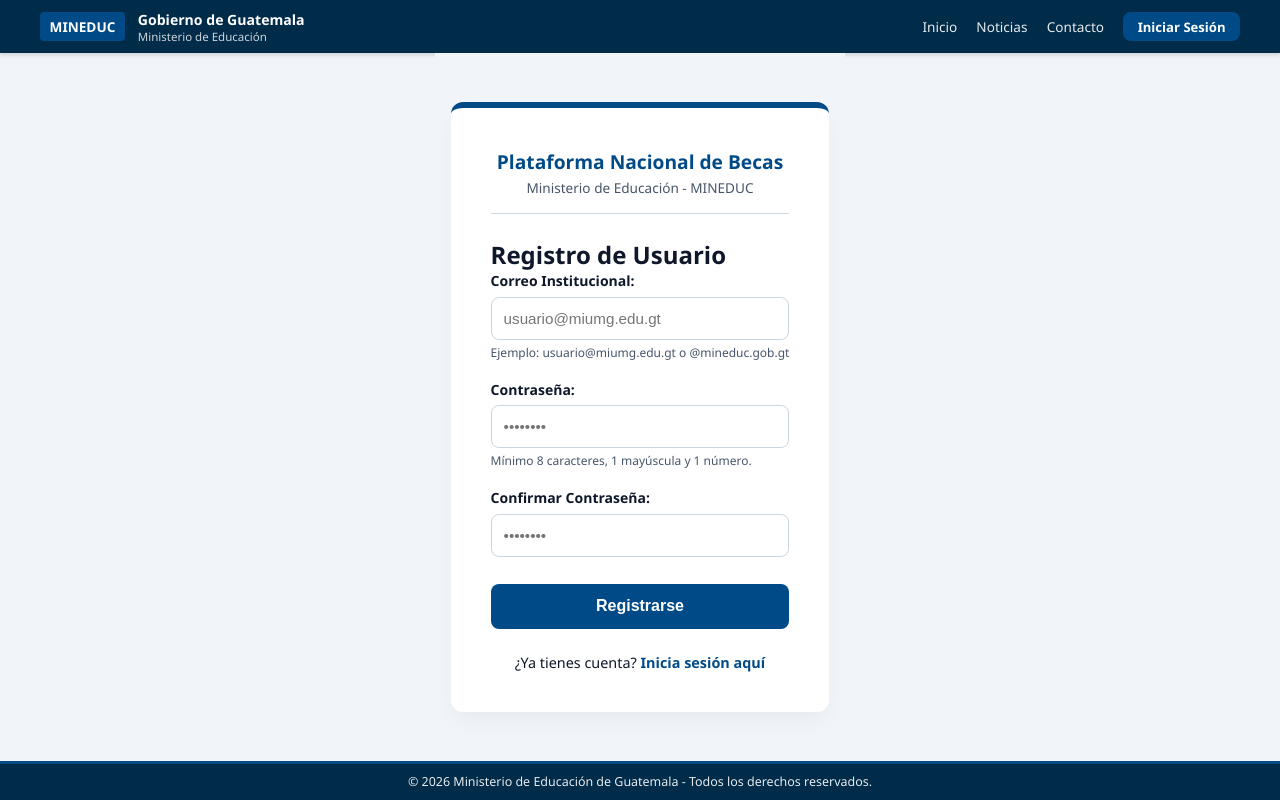
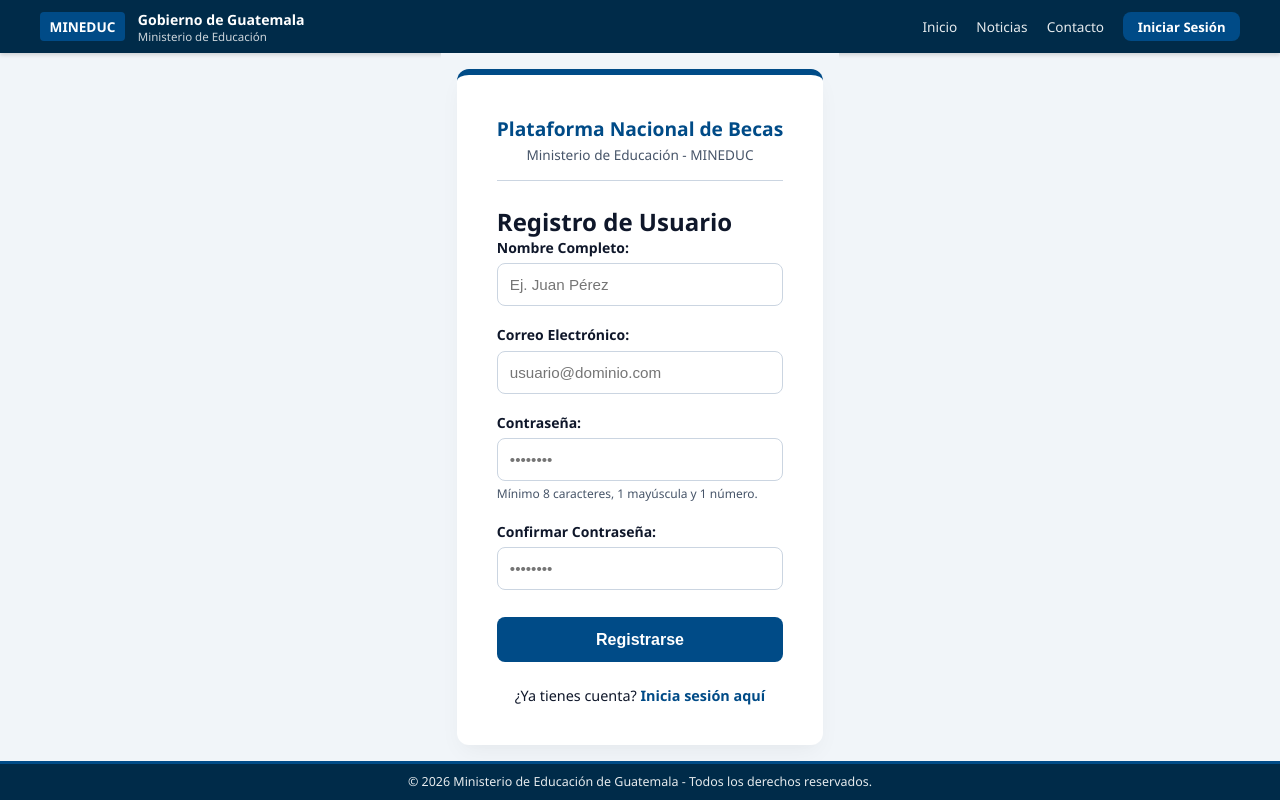
Before and after one commit to lelrxuch/actividad-umg, a React app in the folder frontend/: page /registro in a window 1280 px wide. Built offline with nearby package versions, Linux system fonts and the light colour scheme; the HTML template or start-up script is replaced by a standard one.

Commit message:
fix(frontend): remueve validacion de dominios hardcodeados y conecta registro real con backend

```diff
--- a/frontend/src/pages/ForgotPasswordPage.jsx
+++ b/frontend/src/pages/ForgotPasswordPage.jsx
@@ -14,15 +14,6 @@ export const ForgotPasswordPage = () => {
     e.preventDefault();
     setMessage('');
     setErrorMessage('');
-
-    // Validar correo institucional
-    const dominiosValidos = ['@miumg.edu.gt', '@mineduc.gob.gt', '@usac.edu.gt'];
-    const esDominioValido = dominiosValidos.some(dominio => email.toLowerCase().endsWith(dominio));
-
-    if (!esDominioValido) {
-      setErrorMessage('Error: Ingrese su correo institucional registrado (.edu.gt / .gob.gt).');
-      return;
-    }
 
     setIsLoading(true);
 
@@ -41,7 +32,7 @@ export const ForgotPasswordPage = () => {
       <div style={styles.card}>
         <h2 style={styles.title}>Recuperar Contraseña</h2>
         <p style={styles.description}>
-          Ingrese su correo institucional registrado y le enviaremos un enlace para restablecer su contraseña.
+          Ingrese su correo electrónico registrado y le enviaremos un enlace para restablecer su contraseña.
         </p>
 
         {errorMessage && <div style={styles.errorAlert}>{errorMessage}</div>}
@@ -49,12 +40,12 @@ export const ForgotPasswordPage = () => {
 
         <form onSubmit={handleResetRequest}>
           <div style={styles.formGroup}>
-            <label style={styles.label}>Correo Institucional:</label>
+            <label style={styles.label}>Correo Electrónico:</label>
             <input
               type="email"
               value={email}
               onChange={(e) => setEmail(e.target.value)}
-              placeholder="usuario@miumg.edu.gt"
+              placeholder="usuario@dominio.com"
               required
               style={styles.input}
             />
--- a/frontend/src/pages/RegisterPage.jsx
+++ b/frontend/src/pages/RegisterPage.jsx
@@ -5,9 +5,10 @@ import { registerUser } from '../services/authService';
 import { theme } from '../styles/theme';
 
 export const RegisterPage = () => {
+  const [nombre, setNombre] = useState('');
   const [email, setEmail] = useState('');
   const [password, setPassword] = useState('');
-  const [confirmPassword, setConfirmPassword] = useState(''); // <-- Estado para confirmar
+  const [confirmPassword, setConfirmPassword] = useState('');
   const [errorMessage, setErrorMessage] = useState('');
   const [successMessage, setSuccessMessage] = useState('');
   const [isLoading, setIsLoading] = useState(false);
@@ -18,23 +19,14 @@ export const RegisterPage = () => {
     setErrorMessage('');
     setSuccessMessage('');
 
-    // 1. Validar dominio institucional (.edu.gt o .gob.gt)
-    const dominiosValidos = ['@miumg.edu.gt', '@mineduc.gob.gt', '@usac.edu.gt'];
-    const esDominioValido = dominiosValidos.some(dominio => email.toLowerCase().endsWith(dominio));
-
-    if (!esDominioValido) {
-      setErrorMessage('Error: Solo se permiten correos institucionales (.edu.gt / .gob.gt).');
-      return;
-    }
-
-    // 2. Validar complejidad de contraseña: Mínimo 8 caracteres, 1 mayúscula y 1 número
+    // 1. Validar complejidad de contraseña: Mínimo 8 caracteres, 1 mayúscula y 1 número
     const passwordRegex = /^(?=.*[A-Z])(?=.*\d).{8,}$/;
     if (!passwordRegex.test(password)) {
       setErrorMessage('Error: La contraseña debe contener al menos 8 caracteres, una mayúscula y un número.');
       return;
     }
 
-    // 3. Validar que ambas contraseñas coincidan
+    // 2. Validar que ambas contraseñas coincidan
     if (password !== confirmPassword) {
       setErrorMessage('Error: Las contraseñas ingresadas no coinciden.');
       return;
@@ -43,17 +35,14 @@ export const RegisterPage = () => {
     setIsLoading(true);
 
     try {
-      // 4. Petición al servicio/backend
-      // await registerUser({ email, password });
+      // 3. Petición real al backend mediante authService
+      await registerUser({ nombre, email, password });
 
       setSuccessMessage('¡Registro exitoso! Redirigiendo al inicio de sesión...');
-
-      setTimeout(() => {
-        navigate('/login');
-      }, 1500);
+      navigate('/login');
 
     } catch (error) {
-      setErrorMessage(error.message || 'El correo ya se encuentra registrado.');
+      setErrorMessage(error.message || 'Error al registrar usuario. Verifique los datos ingresados.');
     } finally {
       setIsLoading(false);
     }
@@ -74,16 +63,27 @@ export const RegisterPage = () => {
 
         <form onSubmit={handleRegister}>
           <div style={styles.formGroup}>
-            <label style={styles.label}>Correo Institucional:</label>
+            <label style={styles.label}>Nombre Completo:</label>
+            <input
+              type="text"
+              value={nombre}
+              onChange={(e) => setNombre(e.target.value)}
+              placeholder="Ej. Juan Pérez"
+              required
+              style={styles.input}
+            />
+          </div>
+
+          <div style={styles.formGroup}>
+            <label style={styles.label}>Correo Electrónico:</label>
             <input
               type="email"
               value={email}
               onChange={(e) => setEmail(e.target.value)}
-              placeholder="usuario@miumg.edu.gt"
+              placeholder="usuario@dominio.com"
               required
               style={styles.input}
             />
-            <small style={styles.hint}>Ejemplo: usuario@miumg.edu.gt o @mineduc.gob.gt</small>
           </div>
 
           <div style={styles.formGroup}>
@@ -99,7 +99,6 @@ export const RegisterPage = () => {
             <small style={styles.hint}>Mínimo 8 caracteres, 1 mayúscula y 1 número.</small>
           </div>
 
-          {/* Nuevo campo de Confirmar Contraseña */}
           <div style={styles.formGroup}>
             <label style={styles.label}>Confirmar Contraseña:</label>
             <input
```
